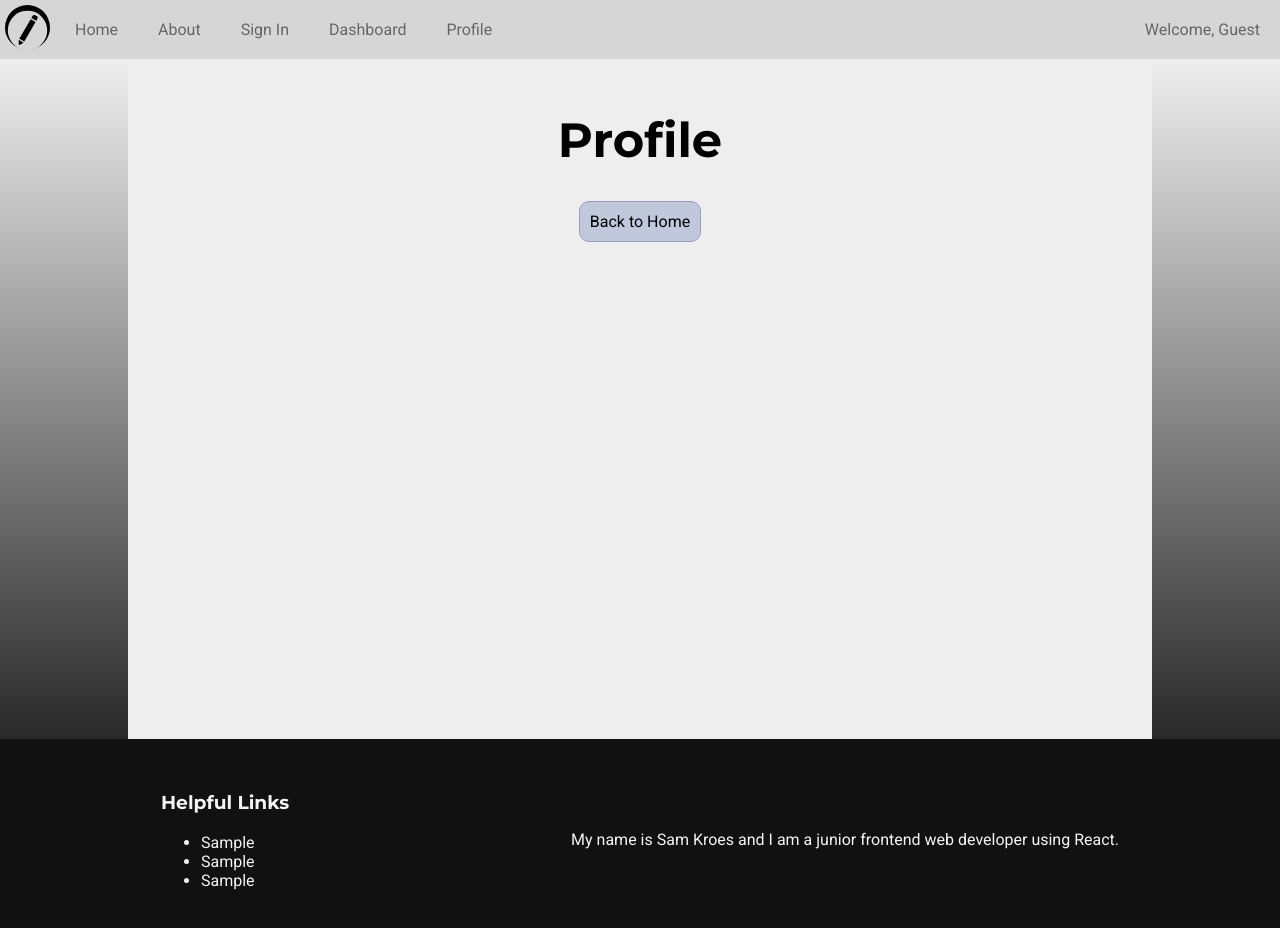
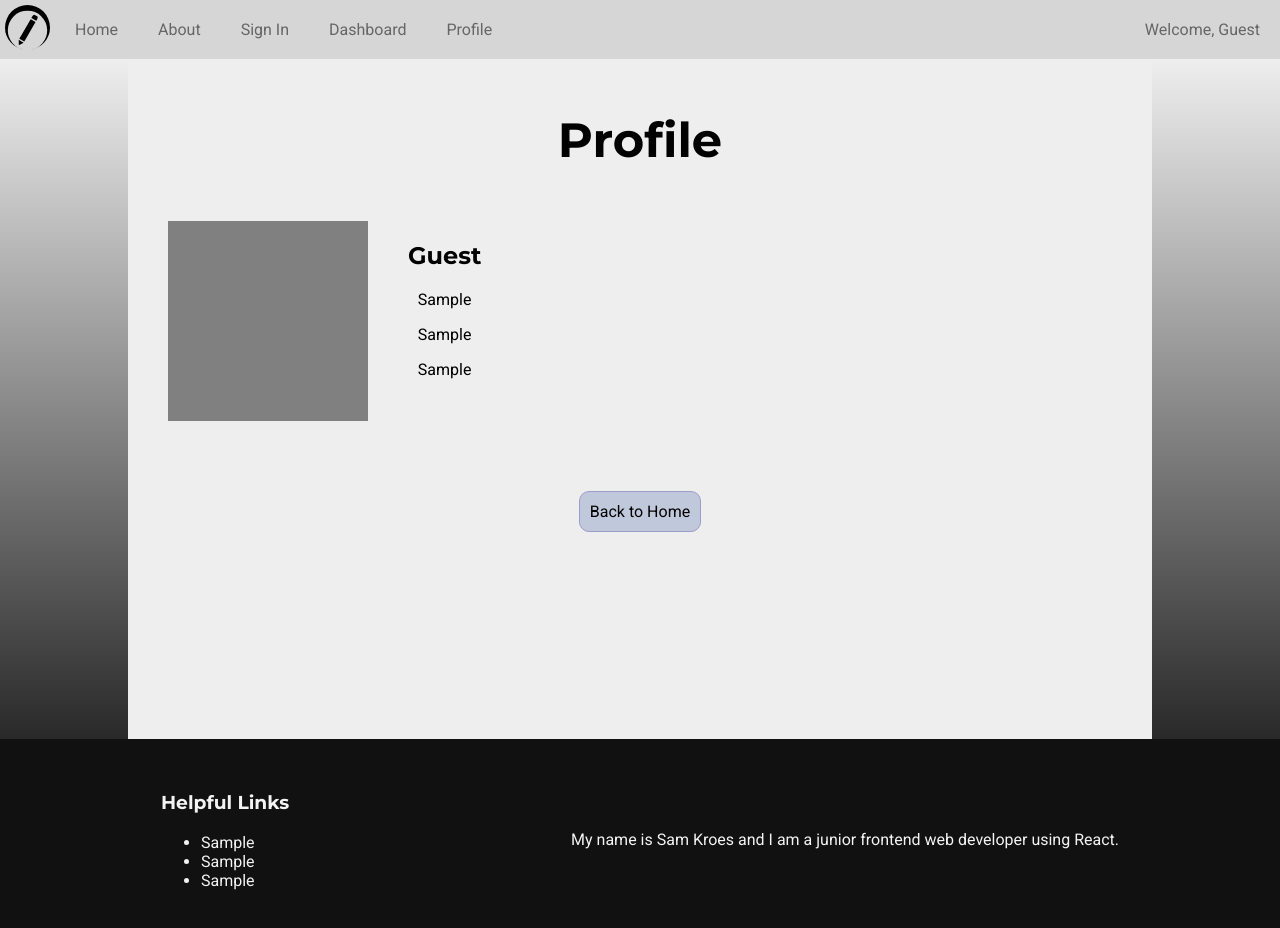
Before and after one commit to kroessam/note-maker, a React (Vite) app: page /profile in a window 1280 px wide. Shown: the top 928 px of the page. Built offline with nearby package versions, Linux system fonts and the light colour scheme.

Commit message:
Basic Content Added to New Pages

```diff
--- a/src/App.css
+++ b/src/App.css
@@ -235,6 +235,21 @@ hr {
   margin: 50px 0;
 }
 
+.profile-box {
+  display: flex;
+  margin-bottom: 50px;
+
+  & div {
+    margin: 20px;
+  }
+
+  & #profile-img-placeholder {
+    width: 200px;
+    height: 200px;
+    background-color: gray;
+  }
+}
+
 @media (min-width: 500px) {
   main {
     margin: 0 10%;
--- a/src/App.tsx
+++ b/src/App.tsx
@@ -23,7 +23,7 @@ function App() {
         <Route path="/about" element={<About />} />
         <Route path="/sign-in" element={<SignIn />} />
         <Route path="/dashboard" element={<Dashboard />} />
-        <Route path="/profile" element={<Profile />} />
+        <Route path="/profile" element={<Profile displayName={currentUser}/>} />
         <Route path="*" element={<PageNotFound />} />
       </Routes>
       <Footer />
--- a/src/pages/About.tsx
+++ b/src/pages/About.tsx
@@ -5,6 +5,7 @@ const About = () => {
     <>
       <main className="text-center">
         <h1>About</h1>
+        <p>My name is Sam Kroes and I am a junior frontend web developer using React.</p>
         <Link className="btn" to="/">
           Back to Home
         </Link>
--- a/src/pages/Profile.tsx
+++ b/src/pages/Profile.tsx
@@ -1,10 +1,23 @@
 import { Link } from "react-router-dom";
 
-const Profile = () => {
+interface Props {
+  displayName: string;
+}
+
+const Profile = ({ displayName }: Props) => {
   return (
     <>
       <main className="text-center">
         <h1>Profile</h1>
+        <div className="profile-box">
+          <div id="profile-img-placeholder"></div>
+          <div>
+            <h2>{displayName}</h2>
+            <p>Sample</p>
+            <p>Sample</p>
+            <p>Sample</p>
+          </div>
+        </div>
         <Link className="btn" to="/">
           Back to Home
         </Link>
```
